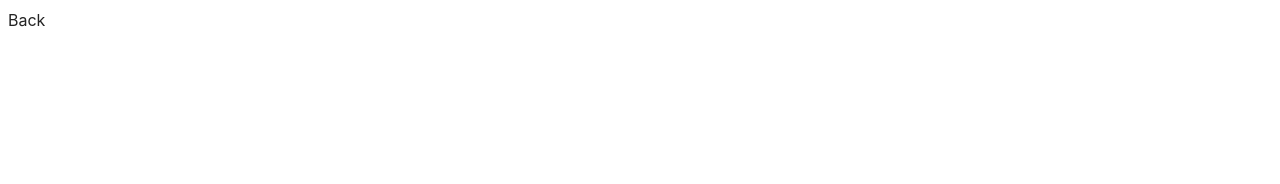
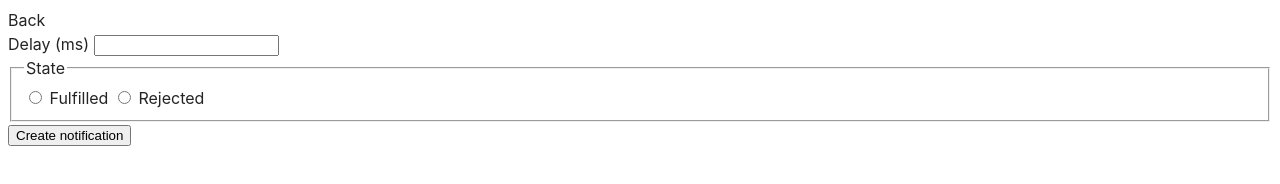
Before and after one commit to Milana-Ro/goit-js-hw-10, a website built with Vite: page src/2-snackbar.html in a window 1280 px wide. Built offline with nearby package versions, Linux system fonts and the light colour scheme.

Commit message:
markup and library added

```diff
--- a/package.json
+++ b/package.json
@@ -9,12 +9,14 @@
     "preview": "vite preview"
   },
   "devDependencies": {
-    "vite": "^4.5.2",
-    "glob": "^8.1.0"
+    "glob": "^8.1.0",
+    "vite": "^4.5.2"
   },
   "author": "Alexander Repeta <alexander.repeta@gmail.com>",
   "license": "ISC",
   "dependencies": {
+    "flatpickr": "^4.6.13",
+    "izitoast": "^1.4.0",
     "vite-plugin-full-reload": "^1.0.5",
     "vite-plugin-html-inject": "^1.0.1"
   }
--- a/src/2-snackbar.html
+++ b/src/2-snackbar.html
@@ -12,6 +12,27 @@
     <nav>
       <a href="./index.html">Back</a>
     </nav>
-    <script src="./js/2-snackbar.js"></script>
+    <form class="form">
+      <label>
+        Delay (ms)
+        <input type="number" name="delay" required />
+      </label>
+
+      <fieldset>
+        <legend>State</legend>
+        <label>
+          <input type="radio" name="state" value="fulfilled" required />
+          Fulfilled
+        </label>
+        <label>
+          <input type="radio" name="state" value="rejected" required />
+          Rejected
+        </label>
+      </fieldset>
+
+      <button type="submit">Create notification</button>
+    </form>
+
+    <script src="./js/2-snackbar.js" type="module"></script>
   </body>
 </html>
--- a/src/js/2-snackbar.js
+++ b/src/js/2-snackbar.js
@@ -1 +1,2 @@
-console.log('world');
+import iziToast from 'izitoast';
+import 'izitoast/dist/css/iziToast.min.css';
```
Also changed, not shown: src/1-timer.html (+24 -1 lines), src/js/1-timer.js (+38 -1 lines), 1 other file.
